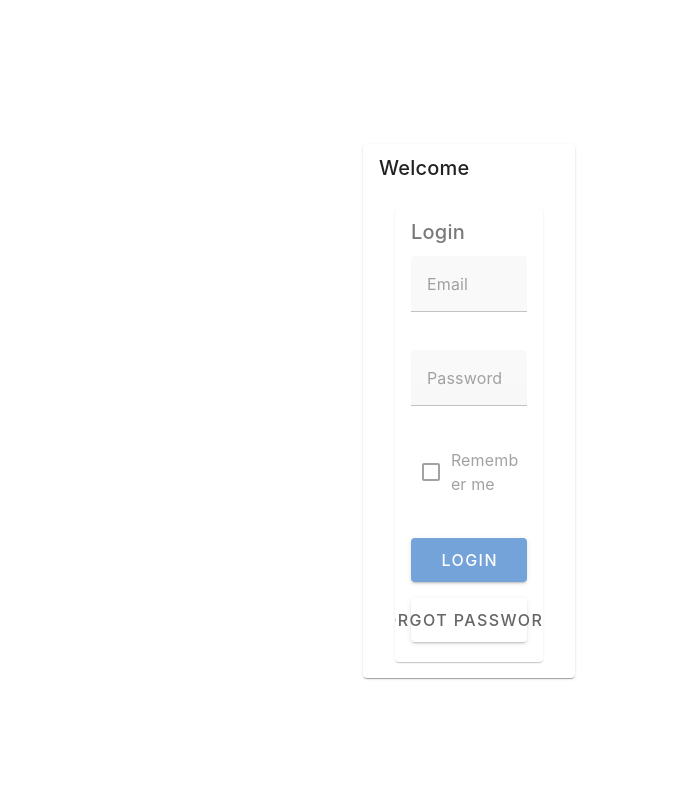
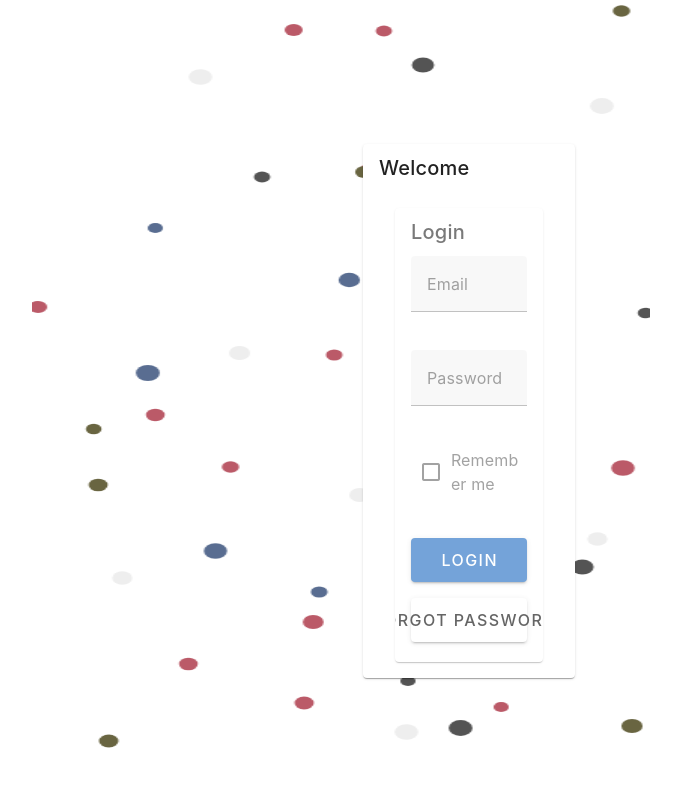
Before and after one commit to PhamSinh/Web-Vue, a Vue app: page / in a window 1280 px wide. Shown: the top 786 px of the page, without its empty margins (299-980 px from the left). Built offline with nearby package versions, Linux system fonts and the light colour scheme.

Commit message:
fix implement background

```diff
--- a/src/App.vue
+++ b/src/App.vue
@@ -1,11 +1,11 @@
 <template>
   <v-app>
     <Header v-if="path !== '/'"/>
-    <BackgroundAnimation v-if="path == '/'"/>
 
     <NavigationDrawer v-if="path !== '/'"/>
 
     <v-main>
+    <BackgroundAnimation v-if="path == '/'"/>
       <v-container :class="{'login': path === '/'}" fluid>
         <v-row class="fill-height" align="center" justify="center">
           <v-col cols="12" :md=" path === '/' ? 8 : ''">
--- a/src/components/BackgroundAnimation.vue
+++ b/src/components/BackgroundAnimation.vue
@@ -94,7 +94,7 @@ onMounted(() => {
   left: 0;
   width: 100%;
   height: 100%;
-  z-index: -1;
+  z-index: 0;
 }
 
 .banner h1, .banner h4 {
```
